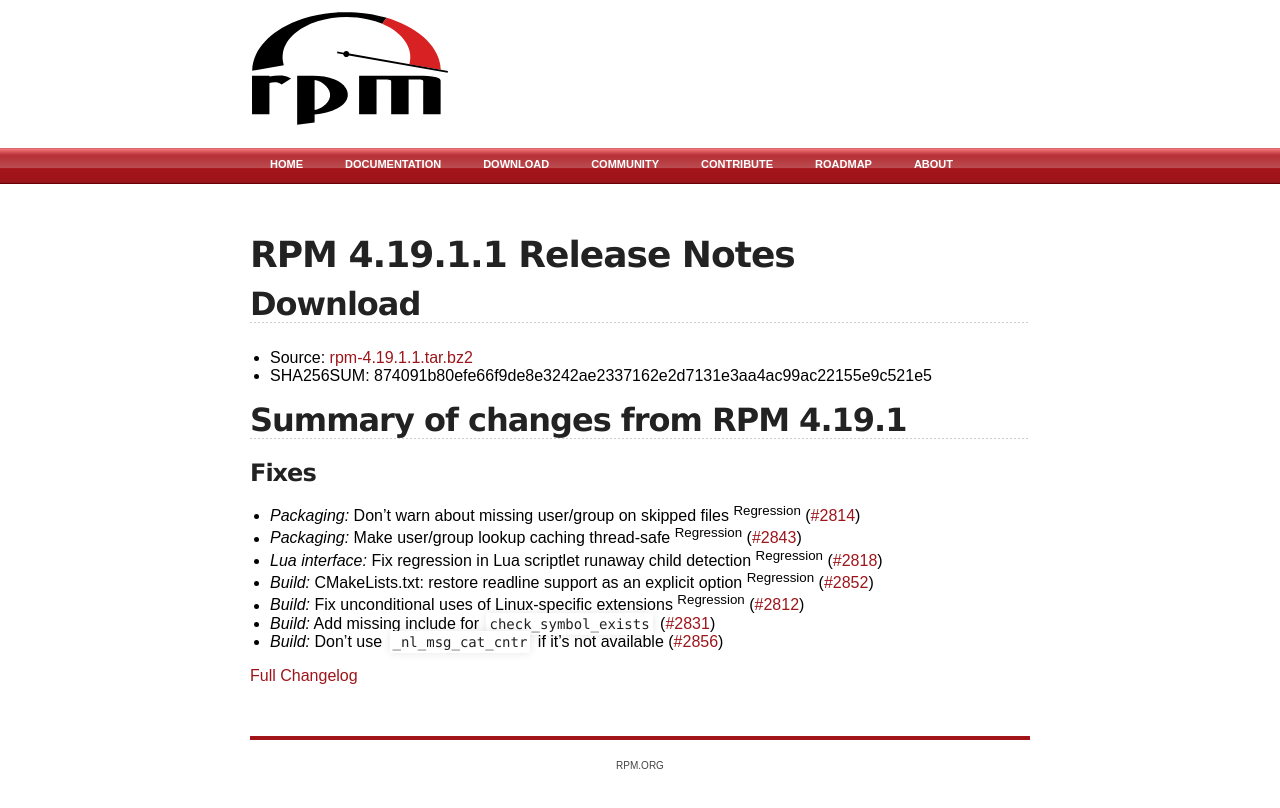
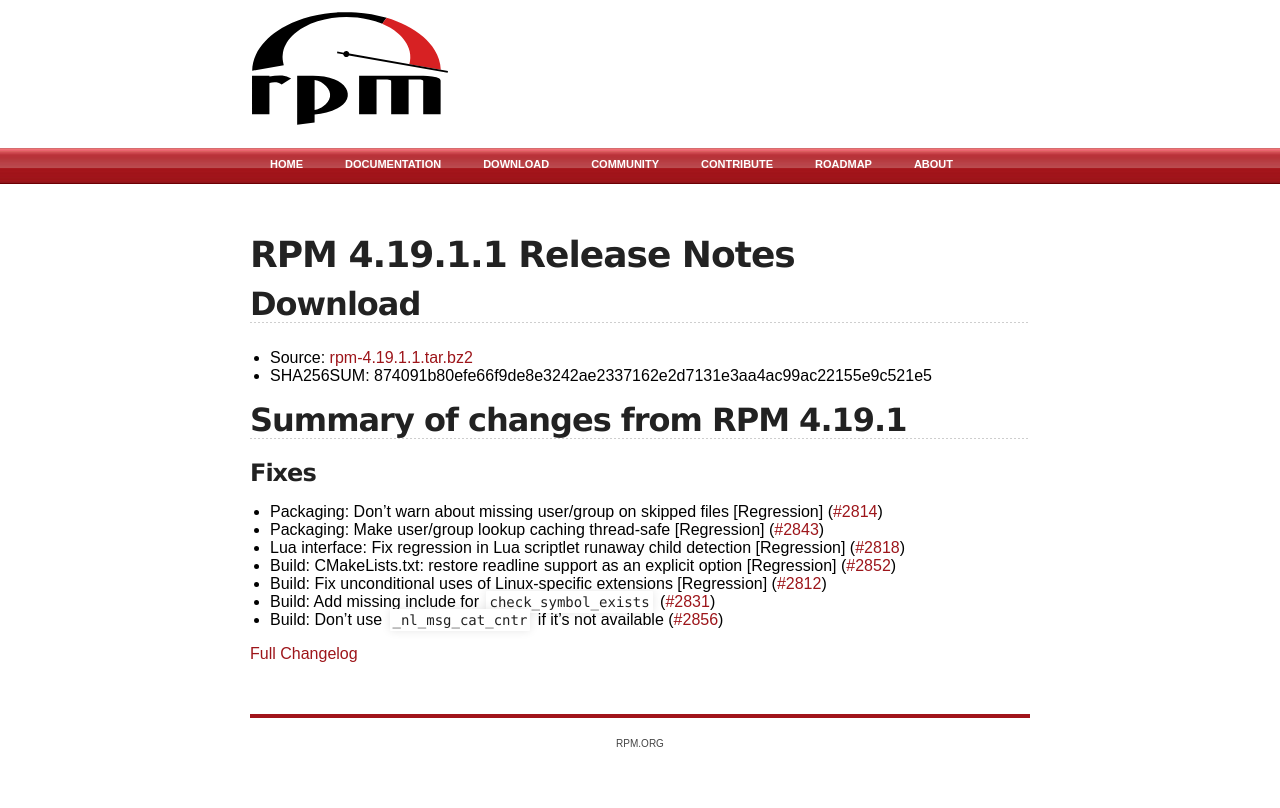
Before and after one commit to rpm-software-management/rpm-web, a Jekyll site: the page built from wiki/Releases/4.19.1.1.md, in a window 1280 px wide. Shown: the top 808 px of the page. Built offline with Jekyll 4.4.1, drawn with Linux system fonts in a browser that asks for light colours.

```diff
--- a/wiki/Releases/4.19.1.1.md
+++ b/wiki/Releases/4.19.1.1.md
@@ -11,12 +11,12 @@ title: rpm.org - Releases
 
 ## Summary of changes from RPM 4.19.1
 ### Fixes
-* *Packaging:* Don't warn about missing user/group on skipped files <sup>Regression</sup> ([#2814](https://github.com/rpm-software-management/rpm/pull/2814))
-* *Packaging:* Make user/group lookup caching thread-safe <sup>Regression</sup> ([#2843](https://github.com/rpm-software-management/rpm/pull/2843))
-* *Lua interface:* Fix regression in Lua scriptlet runaway child detection <sup>Regression</sup> ([#2818](https://github.com/rpm-software-management/rpm/pull/2818))
-* *Build:* CMakeLists.txt: restore readline support as an explicit option <sup>Regression</sup> ([#2852](https://github.com/rpm-software-management/rpm/pull/2852))
-* *Build:* Fix unconditional uses of Linux-specific extensions <sup>Regression</sup> ([#2812](https://github.com/rpm-software-management/rpm/pull/2812))
-* *Build:* Add missing include for `check_symbol_exists` ([#2831](https://github.com/rpm-software-management/rpm/pull/2831))
-* *Build:* Don't use `_nl_msg_cat_cntr` if it's not available ([#2856](https://github.com/rpm-software-management/rpm/pull/2856))
+* Packaging: Don't warn about missing user/group on skipped files [Regression] ([#2814](https://github.com/rpm-software-management/rpm/pull/2814))
+* Packaging: Make user/group lookup caching thread-safe [Regression] ([#2843](https://github.com/rpm-software-management/rpm/pull/2843))
+* Lua interface: Fix regression in Lua scriptlet runaway child detection [Regression] ([#2818](https://github.com/rpm-software-management/rpm/pull/2818))
+* Build: CMakeLists.txt: restore readline support as an explicit option [Regression] ([#2852](https://github.com/rpm-software-management/rpm/pull/2852))
+* Build: Fix unconditional uses of Linux-specific extensions [Regression] ([#2812](https://github.com/rpm-software-management/rpm/pull/2812))
+* Build: Add missing include for `check_symbol_exists` ([#2831](https://github.com/rpm-software-management/rpm/pull/2831))
+* Build: Don't use `_nl_msg_cat_cntr` if it's not available ([#2856](https://github.com/rpm-software-management/rpm/pull/2856))
 
 [Full Changelog](https://github.com/rpm-software-management/rpm/compare/rpm-4.19.1-release...rpm-4.19.1.1-release)
```
